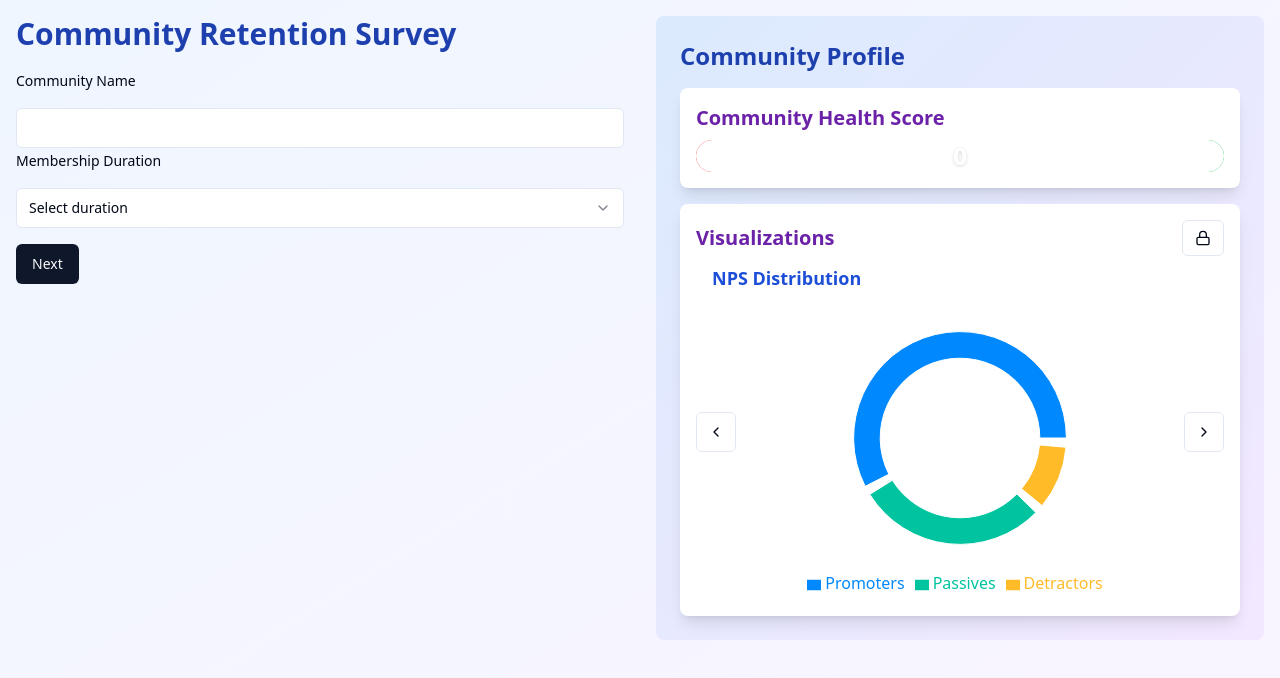
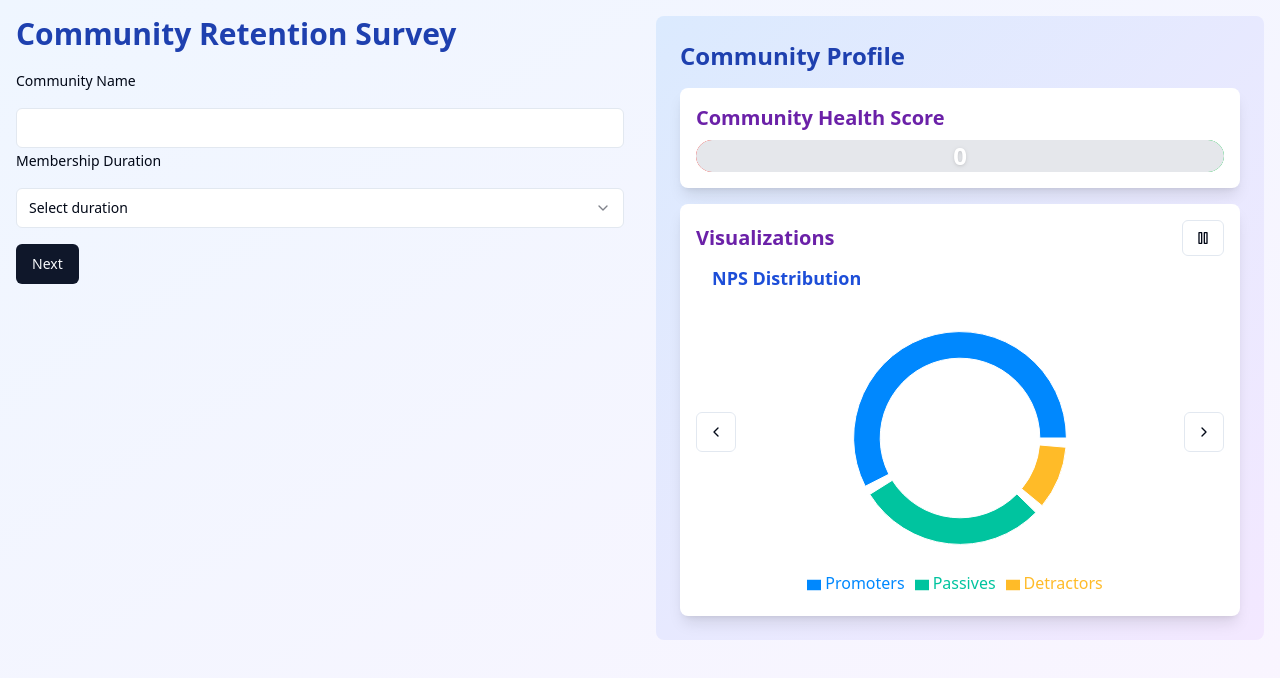
Before and after one commit to GPT-Engineer-App/community-journey-map, a React (Vite) app: page / in a window 1280 px wide. Shown: the top 678 px of the page. Built offline with nearby package versions, Linux system fonts and the light colour scheme.

Commit message:
GPT Engineer Update [skip gpt_engineer]

```diff
--- a/src/components/CommunityProfile.jsx
+++ b/src/components/CommunityProfile.jsx
@@ -1,7 +1,7 @@
 import { useEffect, useState, useCallback } from "react";
 import { LineChart, Line, XAxis, YAxis, CartesianGrid, Tooltip, Legend, RadarChart, PolarGrid, PolarAngleAxis, PolarRadiusAxis, Radar, BarChart, Bar, PieChart, Pie, Cell, ResponsiveContainer } from 'recharts';
 import useEmblaCarousel from 'embla-carousel-react';
-import { ChevronLeft, ChevronRight, Lock, Unlock } from 'lucide-react';
+import { ChevronLeft, ChevronRight, Play, Pause } from 'lucide-react';
 import { Button } from "@/components/ui/button";
 import { motion } from "framer-motion";
 
@@ -182,10 +182,11 @@ const CommunityProfile = ({ data }) => {
       >
         <h3 className="text-xl font-semibold mb-2 text-purple-800">Community Health Score</h3>
         <div className="relative w-full h-8 bg-gradient-to-r from-red-500 via-yellow-500 to-green-500 rounded-full overflow-hidden">
+          <div className="absolute inset-0 bg-gray-200 rounded-full"></div>
           <motion.div
-            className="absolute top-0 left-0 bottom-0 bg-white rounded-full"
-            initial={{ width: "100%" }}
-            animate={{ width: `${100 - healthScore * 10}%` }}
+            className="absolute top-0 left-0 bottom-0 bg-gradient-to-r from-red-500 via-yellow-500 to-green-500 rounded-full"
+            initial={{ width: "0%" }}
+            animate={{ width: `${healthScore * 10}%` }}
             transition={{ duration: 1, ease: "easeInOut" }}
           />
           <div className="absolute inset-0 flex items-center justify-center">
@@ -202,7 +203,7 @@ const CommunityProfile = ({ data }) => {
         <div className="flex justify-between items-center mb-2">
           <h3 className="text-xl font-semibold text-purple-800">Visualizations</h3>
           <Button variant="outline" size="sm" onClick={toggleAutoplay}>
-            {autoplay ? <Lock className="h-4 w-4" /> : <Unlock className="h-4 w-4" />}
+            {autoplay ? <Pause className="h-4 w-4" /> : <Play className="h-4 w-4" />}
           </Button>
         </div>
         <div className="relative">
```
